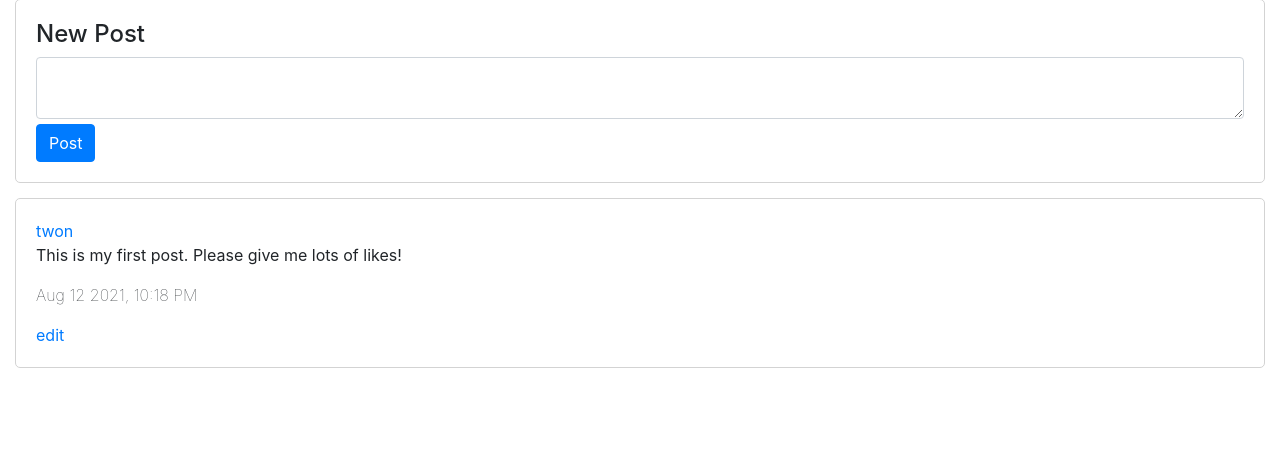
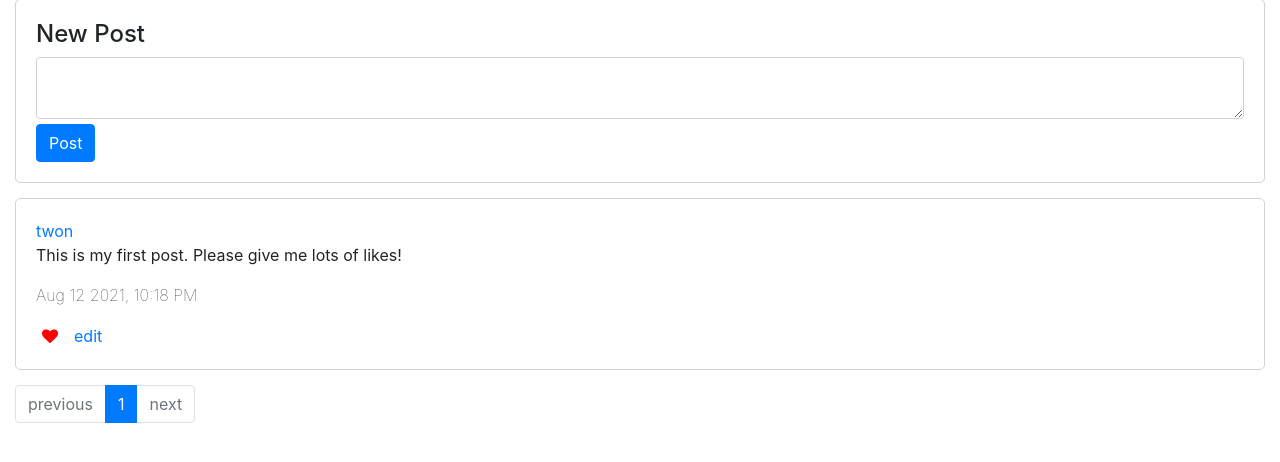
Before and after one commit to TylerWon/network, a Django app: page / in a window 1280 px wide. Shown: the part 130-592 px from the top of the page. Run offline with Django 3.2, Linux system fonts and the light colour scheme; a user stored in the database is signed in; data comes from the database, SQL or seed files in the repository; both versions use the stored data as it was after the commit; some libraries are stand-ins or nearby versions.

Commit message:
add like/unlike button to posts

```diff
--- a/network/static/network/index.js
+++ b/network/static/network/index.js
@@ -147,7 +147,7 @@ function show_follow_or_unfollow_button(user_to_follow_or_unfollow) {
 }
 
 /**
- * Return true if a username is in users, otherwise return false
+ * Returns true if a username is in users, otherwise return false
  * @param {string} username the username of a user
  * @param {array} users the names of various users
  * @returns {boolean}
@@ -377,6 +377,15 @@ function show_posts(route, group) {
         return Math.ceil(posts.length / 10);
     })
 
+    // Clear old post navigation bar and display a new one if there is at least one group
+    .then(function(num_groups) {
+        document.querySelector("#post-navigation-options").innerHTML = "";
+
+        if (num_groups > 0) {
+            show_post_navigation_bar(route, num_groups, group);
+        }
+    })
+
     // Display profile page when poster's username is clicked
     .then(function() {
         document.querySelectorAll(".post-poster").forEach(function(poster) {
@@ -384,15 +393,6 @@ function show_posts(route, group) {
                 show_profile_page(poster.innerHTML);
             }
         })
-    })
-
-    // Clear old post navigation bar and display a new one if there is at least one group
-    .then(function(num_groups) {
-        document.querySelector("#post-navigation-options").innerHTML = "";
-
-        if (num_groups > 0) {
-            show_post_navigation_bar(route, num_groups, group);
-        }
     })
 
     // Catch any errors and log them console
@@ -417,10 +417,94 @@ function show_post(route, group, post) {
         <p class="post-timestamp">${post.timestamp}</p>
     `;
 
-    // Add link to the post that allows poster to edit the post
+    // Add like/unlike button to the post
+    add_like_or_unlike_button_to_post(route, group, post, post_div);
+
+    // Add edit link to the post
     add_edit_link_to_post(route, group, post, post_div);
 
     document.querySelector("#posts").append(post_div);
+}
+
+/**
+ * Adds a button to a post that allows the user to like/unlike the post
+ * @param {string} route the "/posts" API route that was used to get the post's info
+ * @param {integer} group the group of 10 posts that this post belongs to
+ * @param {Object} post object that contains info about a post
+ * @param {Element} post_div HTML element that contains the post
+ */
+function add_like_or_unlike_button_to_post(route, group, post, post_div) {
+    // If user is not logged in, do nothing
+    if (document.querySelector("#profile-page-link") == null) {
+        return;
+    }
+
+    // Otherwise, add like/unlike button to the post
+    const logged_in_user = document.querySelector("#profile-page-link").innerHTML;
+    const liked_post = post.likers.includes(logged_in_user);
+    const like_or_unlike_button = document.createElement("button");
+
+    like_or_unlike_button.className = "post-like-or-unlike-button";
+    if (liked_post) {
+        like_or_unlike_button.innerHTML = `
+            <span style="color: red">
+                <i class="fa fa-heart" aria-hidden="true"></i>
+            </span>
+        `
+    } else {
+        like_or_unlike_button.innerHTML = '<i class="fa fa-heart-o" aria-hidden="true"></i>';
+    }
+
+    post_div.append(like_or_unlike_button);
+
+    like_or_unlike_button.onclick = function(e) {
+        e.preventDefault(); // Prevents window from scrolling automatically to the top
+        update_post_likes(route, group, post.id, !liked_post);
+    }
+}
+
+/**
+ * Updates the like count on a post
+ * @param {string} route the "/posts" API route that was used to get the post's info
+ * @param {*} group the group of 10 posts this post belongs to
+ * @param {integer} id the id of the post
+ * @param {*} like true = like the post, false = unlike the post
+ */
+function update_post_likes(route, group, id, like) {
+    // Update post
+    fetch(`/posts/${id}/update`, {
+        method: "PUT",
+        headers: {
+            "Content-Type": "application/json",
+            "X-CSRFToken": csrftoken
+        },
+        body: JSON.stringify({
+            like: like
+        })
+    })
+
+    // Convert response to json
+    .then(function(response) {
+        return response.json();
+    })
+
+    // Log response to console
+    .then(function(response) {
+        console.log(response);
+    })
+
+    // Load posts again so new post appears
+    .then(function() {
+        show_posts(route, group);
+    })
+
+    // Catch any errors and log them to console
+    .catch(function(err) {
+        console.log(err);
+    })
+
+    // Prevent default submission
+    return false;
 }
 
 /**
@@ -431,7 +515,12 @@ function show_post(route, group, post) {
  * @param {Element} post_div HTML element that contains the post
  */
 function add_edit_link_to_post(route, group, post, post_div) {
-    if (document.querySelector("#profile-page-link") != null) {
+    // If user is not logged in, do nothing
+    if (document.querySelector("#profile-page-link") == null) {
+        return;
+    }
+
+    // Otherwise, add edit link to the post if the poster and the logged in user are the same
     const logged_in_user = document.querySelector("#profile-page-link").innerHTML;
 
     if (logged_in_user == post.poster) {
@@ -447,7 +536,6 @@ function add_edit_link_to_post(route, group, post, post_div) {
             e.preventDefault(); // Prevents window from scrolling automatically to the top
             edit_post(route, group, post, post_div);
         };
-        }
     }
 }
 
--- a/network/static/network/styles.css
+++ b/network/static/network/styles.css
@@ -67,6 +67,16 @@ grey-border, .post-container, #followers-and-following-container, #new-post-cont
   font-weight: 100;
 }
 
+.post-like-or-unlike-button {
+  background-color: transparent;
+  background-repeat: no-repeat;
+  border: none;
+  cursor: pointer;
+  overflow: hidden;
+  outline: none;
+  margin-right: 10px;
+}
+
 .section-title {
   margin: 10px;
 }
--- a/network/static/network/styles.scss
+++ b/network/static/network/styles.scss
@@ -73,6 +73,16 @@ grey-border {
     font-weight: 100;
 }
 
+.post-like-or-unlike-button {
+    background-color: transparent;
+    background-repeat:no-repeat;
+    border: none;
+    cursor: pointer;
+    overflow: hidden;
+    outline: none;
+    margin-right: 10px;
+}
+
 .section-title {
     margin: 10px;
 }
--- a/network/templates/network/layout.html
+++ b/network/templates/network/layout.html
@@ -5,6 +5,7 @@
     <head>
         <title>{% block title %}Social Network{% endblock %}</title>
         <link rel="stylesheet" href="https://stackpath.bootstrapcdn.com/bootstrap/4.4.1/css/bootstrap.min.css" integrity="sha384-Vkoo8x4CGsO3+Hhxv8T/Q5PaXtkKtu6ug5TOeNV6gBiFeWPGFN9MuhOf23Q9Ifjh" crossorigin="anonymous">
+        <link rel="stylesheet" href="https://cdnjs.cloudflare.com/ajax/libs/font-awesome/4.7.0/css/font-awesome.min.css">
         <link href="{% static 'network/styles.css' %}" rel="stylesheet">
         {% block script %}
         {% endblock %}
```
Also changed, not shown: db.sqlite3, 1 other file. Lines whose indentation alone changed are shown as unchanged.
